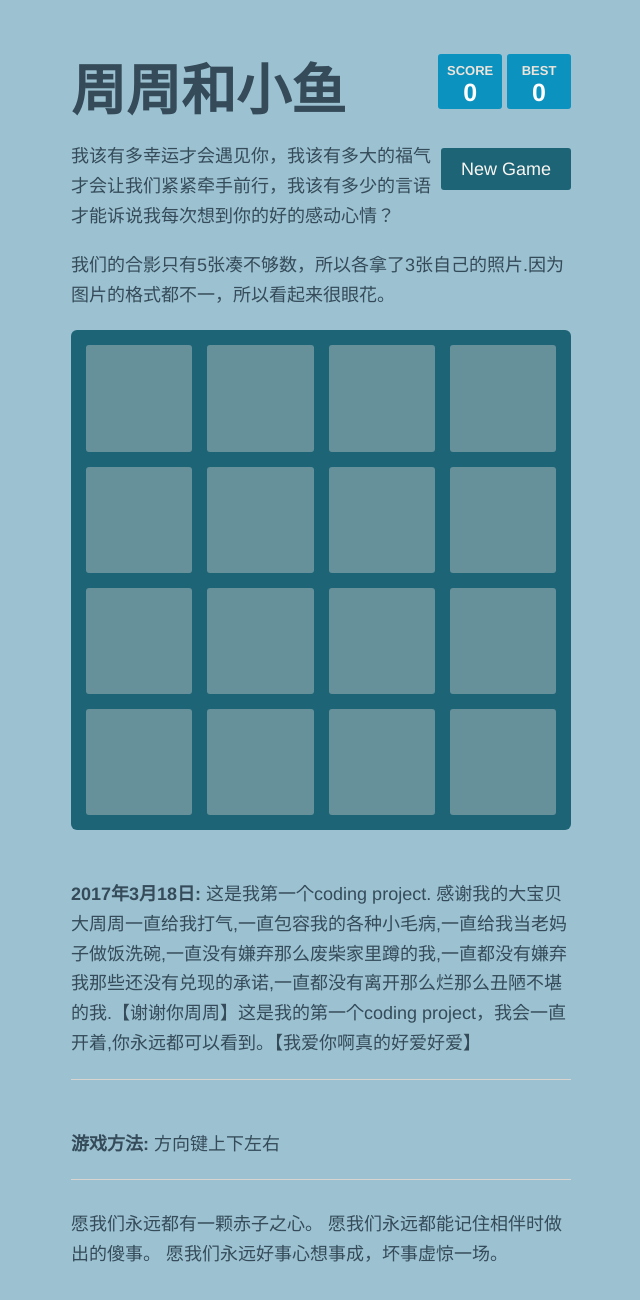
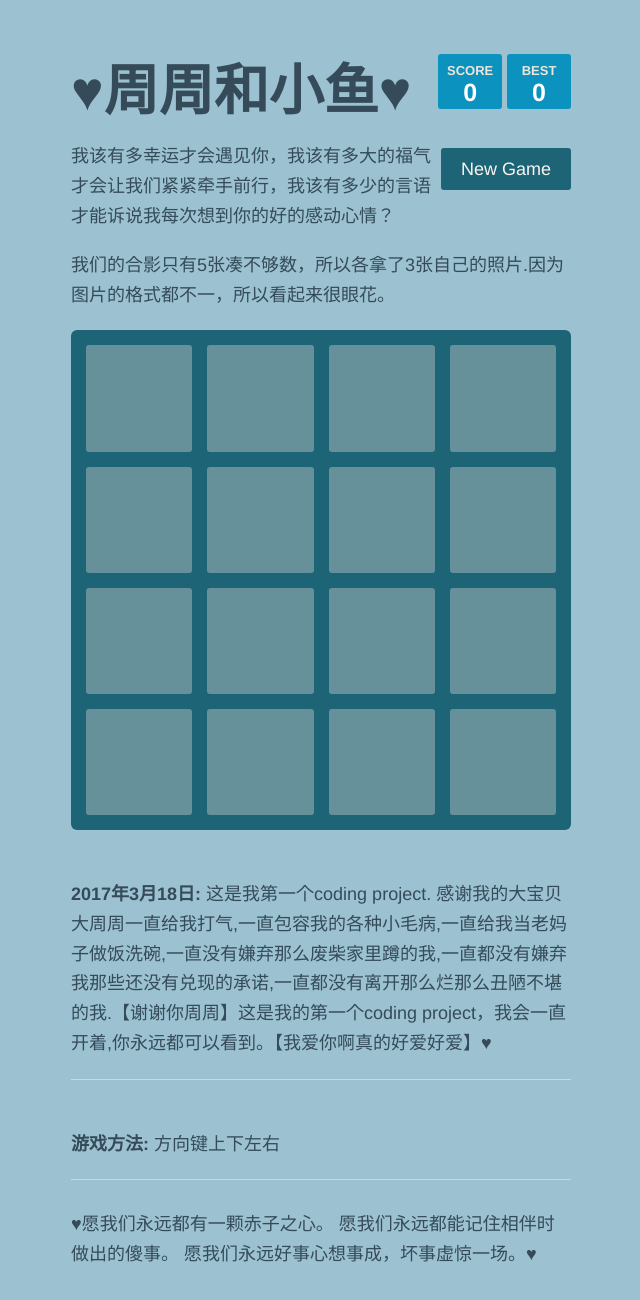
Before and after one commit to BlackPinkyy/Udacity-2048, a plain HTML site: page index.html in a window 1280 px wide. Shown: the part 34-1334 px from the top of the page, without its empty margins (319-959 px from the left). Drawn offline with Linux system fonts and the light colour scheme; a script that the page names is missing.

Commit message:
Update index.html

```diff
--- a/index.html
+++ b/index.html
@@ -25,7 +25,7 @@
 <body>
   <div class="container">
     <div class="heading">
-      <h1 class="title">周周和小鱼</h1>
+      <h1 class="title">♥周周和小鱼♥</h1>
       <div class="scores-container">
         <div class="score-container">0</div>
         <div class="best-container">0</div>
@@ -90,7 +90,7 @@
     <p class="game-explanation">
       <strong class="important">2017年3月18日:</strong>
       这是我第一个coding project.
-      感谢我的大宝贝大周周一直给我打气,一直包容我的各种小毛病,一直给我当老妈子做饭洗碗,一直没有嫌弃那么废柴家里蹲的我,一直都没有嫌弃我那些还没有兑现的承诺,一直都没有离开那么烂那么丑陋不堪的我.【谢谢你周周】这是我的第一个coding project，我会一直开着,你永远都可以看到。【我爱你啊真的好爱好爱】
+      感谢我的大宝贝大周周一直给我打气,一直包容我的各种小毛病,一直给我当老妈子做饭洗碗,一直没有嫌弃那么废柴家里蹲的我,一直都没有嫌弃我那些还没有兑现的承诺,一直都没有离开那么烂那么丑陋不堪的我.【谢谢你周周】这是我的第一个coding project，我会一直开着,你永远都可以看到。【我爱你啊真的好爱好爱】♥
     </p>
     <hr>
     <p class="game-explanation">
@@ -98,9 +98,9 @@
     </p>
     <hr>
     <p>
-    愿我们永远都有一颗赤子之心。
+    ♥愿我们永远都有一颗赤子之心。
     愿我们永远都能记住相伴时做出的傻事。
-    愿我们永远好事心想事成，坏事虚惊一场。
+    愿我们永远好事心想事成，坏事虚惊一场。♥
     </p>
   </div>
 
```
